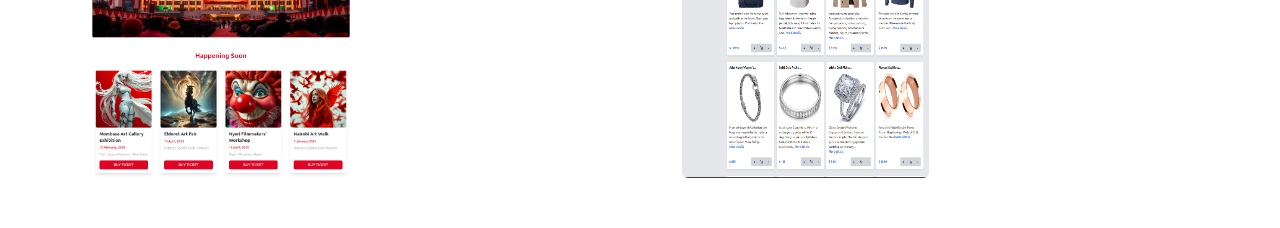
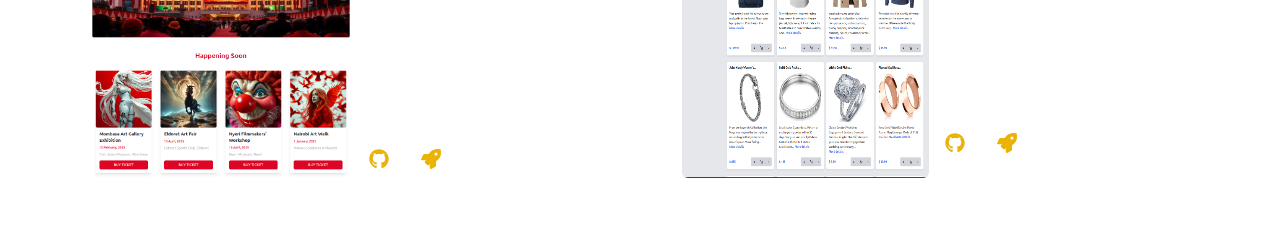
Before and after one commit to jimmindungu3/react-portfolio, a React (Vite) app in the folder Frontend/: page / in a window 1280 px wide. Shown: the part 1920-2148 px from the top of the page. Built offline with nearby package versions, Linux system fonts and the light colour scheme; no server answers.

Commit message:
update spacing

```diff
--- a/Frontend/src/components/Education.jsx
+++ b/Frontend/src/components/Education.jsx
@@ -11,7 +11,7 @@ const Education = () => {
       </h1>
       <div className='mx-4 md:grid md:grid-cols-3 md:max-w-6xl md:space-x-6 md:mx-auto md:px-4'>
         {/* Degree Card */}
-        <div className=' mb-12 max-w-96 mx-auto flex flex-col bg-blue-950 bg-opacity-50 border border-bronze shadow-lg rounded-lg overflow-hidden md:h-full'>
+        <div className='mb-12 max-w-96 mx-auto flex flex-col bg-blue-950 bg-opacity-50 border border-bronze shadow-lg rounded-lg overflow-hidden md:h-full'>
           <FaGraduationCap className='w-24 h-24 text-bronze mx-auto mt-4' />
           <div className='flex-grow p-4 flex flex-col'>
             <h2 className='text-xl text-center text-bronze font-bold mb-2 md:mb-8'>
--- a/Frontend/src/components/Message.jsx
+++ b/Frontend/src/components/Message.jsx
@@ -78,19 +78,16 @@ const Message = () => {
   };
 
   return (
-    <div className="mx-4  mb-12">
-      <div className="max-w-96 md:max-w-6xl mx-auto">
-        <div className="border border-blue-900 border-opacity-80 w-full rounded-lg bg-blue-950 bg-opacity-50 p-4 pb-8">
-          <h1 className="pt-4 font-bold text-2xl text-center text-yellow-500 mb-4">
+    <div className="mb-20 mx-4">
+      <h1 className="font-bold text-2xl text-center text-white mb-4">
         Hire Me
       </h1>
-
+      <div className="mx-auto max-w-96 md:max-w-6xl border border-blue-500 border-opacity-50 rounded-lg px-4 py-6 bg-blue-500 bg-opacity-10">
         {success && (
           <div className="mb-4 p-3 bg-green-100 text-green-700 rounded">
             Message sent successfully!
           </div>
         )}
-
         {error && (
           <div className="mb-4 p-3 bg-red-100 text-red-700 rounded">
             {error}
@@ -99,10 +96,7 @@ const Message = () => {
 
         <form onSubmit={handleSubmit} className="space-y-4">
           <div className="flex flex-col space-y-1">
-              <label
-                className="text-gray-200 px-2 font-semibold"
-                htmlFor="name"
-              >
+            <label className="text-gray-200 px-2 font-semibold" htmlFor="name">
               Name <span className="text-red-500">*</span>
             </label>
             <input
@@ -134,10 +128,7 @@ const Message = () => {
           </div>
 
           <div className="flex flex-col space-y-1">
-              <label
-                className="text-white px-2 font-semibold"
-                htmlFor="message"
-              >
+            <label className="text-white px-2 font-semibold" htmlFor="message">
               Message <span className="text-red-500">*</span>
             </label>
             <textarea
@@ -166,7 +157,6 @@ const Message = () => {
         </form>
       </div>
     </div>
-    </div>
   );
 };
 
--- a/Frontend/src/components/Projects.jsx
+++ b/Frontend/src/components/Projects.jsx
@@ -12,7 +12,7 @@ const Projects = () => {
       </h1>
       {/* TIKETA */}
       <div className="md:flex md:space-x-8">
-        <div className="grid grid-cols-2 gap-4 max-w-96 border border-transparent md:max-w-full md:hover:border-bronze md:hover:shadow-md md:hover:shadow-bronze md:rounded-md md:p-2 mx-auto">
+        <div className="grid grid-cols-2 gap-4 max-w-96 border border-transparent md:max-w-full md:rounded-md md:p-2 mx-auto">
           <img src={tiketa} alt="Tiketa" className="h-full rounded-md" />
           <div className="block md:grid md:grid-rows">
             <h1 className="mb-4 text-yellow-500 text-xl font-bold">Tiketa</h1>
@@ -21,11 +21,19 @@ const Projects = () => {
               events, users browse and buy tickets. This app has an intuitive
               and responsive UI making it user friendly.
             </p>
-            <div className="flex mt-4 gap-4 text-lg">
-              <a href="https://github.com/jimmindungu3/Tiketa" target="_blank">
+            <div className="flex mt-4 gap-8 text-xl text-yellow-500">
+              <a
+                className="hover:text-white"
+                href="https://github.com/jimmindungu3/Tiketa"
+                target="_blank"
+              >
                 <FaGithub />
               </a>
-              <a href="https://tiketa.vercel.app/" target="_blank">
+              <a
+                className="hover:text-white"
+                href="https://tiketa.vercel.app/"
+                target="_blank"
+              >
                 <FaRocket />
               </a>
             </div>
@@ -33,7 +41,7 @@ const Projects = () => {
         </div>
 
         {/* JAMES STORE */}
-        <div className="mt-16 grid grid-cols-2 gap-4 max-w-96 border border-transparent md:max-w-full md:hover:border-bronze md:hover:shadow-md md:hover:shadow-bronze md:rounded-md md:p-2 mx-auto md:mt-0">
+        <div className="mt-16 grid grid-cols-2 gap-4 max-w-96 border border-transparent md:max-w-full  md:rounded-md md:p-2 mx-auto md:mt-0">
           <img src={store} alt="James store" className="h-full rounded-md" />
           <div className="block md:grid md:grid-rows">
             <h1 className="mb-4 text-yellow-500 text-xl font-bold">
@@ -43,14 +51,16 @@ const Projects = () => {
               An online store with full cart functionality. Products can be
               filtered by category, added to cart and checked out.
             </p>
-            <div className="flex mt-4 gap-4 text-lg">
+            <div className="flex mt-4 gap-8 text-xl text-yellow-500">
               <a
+                className="hover:text-white"
                 href="https://github.com/jimmindungu3/James-Store-Frontend"
                 target="_blank"
               >
                 <FaGithub />
               </a>
               <a
+                className="hover:text-white"
                 href="https://james-store-with-node-backend.vercel.app/"
                 target="_blank"
               >
--- a/Frontend/src/components/Services.jsx
+++ b/Frontend/src/components/Services.jsx
@@ -9,7 +9,7 @@ const Services = () => {
       <h1 className="mb-8 md:mt-24 lg:mt-0 text-gray-200 font-bold text-center text-2xl">
         Services
       </h1>
-      <div className="mx-4 md:grid md:grid-cols-3 md:max-w-6xl md:space-x-6 md:mx-auto md:px-4"> {/* Reduced space here */}
+      <div className="mx-4 md:grid md:grid-cols-3 md:max-w-6xl md:space-x-6 md:mx-auto md:px-4">
         {/* Consultancy Card */}
         <div className="mb-12 max-w-96 mx-auto flex flex-col bg-blue-950 bg-opacity-50 border border-bronze shadow-lg rounded-lg overflow-hidden md:h-full md:mt-36">
           <FaRegLightbulb className="w-24 h-24 text-bronze mx-auto mt-4" />
@@ -18,7 +18,9 @@ const Services = () => {
               Web Consultancy
             </h2>
             <p className="text-gray-50 flex-grow">
-              Elevate your web strategy with expert consultancy. I provide tailored advice to optimize your digital presence, leverage cutting-edge technologies, and drive your web solutions forward.
+              Elevate your web strategy with expert consultancy. I provide
+              tailored advice to optimize your digital presence, leverage
+              cutting-edge technologies, and drive your web solutions forward.
             </p>
           </div>
         </div>
@@ -30,7 +32,9 @@ const Services = () => {
               Web Development
             </h2>
             <p className="text-gray-50 flex-grow">
-              Transform your ideas into powerful web solutions. I specialize in building modern, responsive, and user-friendly websites using the latest technologies. Let's build something amazing together!
+              Transform your ideas into powerful web solutions. I specialize in
+              building modern, responsive, and user-friendly websites using the
+              latest technologies. Let's build something amazing together!
             </p>
           </div>
         </div>
@@ -42,7 +46,11 @@ const Services = () => {
               Web Development Training
             </h2>
             <p className="text-gray-50 flex-grow">
-              Transform your skills into expertise. I offer hands-on, practical web development training to help you build modern, responsive, and user-friendly websites. Master the latest technologies and take your web development journey to the next level. Let's start building your future today!
+              Transform your skills into expertise. I offer hands-on, practical
+              web development training to help you build modern, responsive, and
+              user-friendly websites. Master the latest technologies and take
+              your web development journey to the next level. Let's start
+              building your future today!
             </p>
           </div>
         </div>
```
Lines whose indentation alone changed are shown as unchanged.
